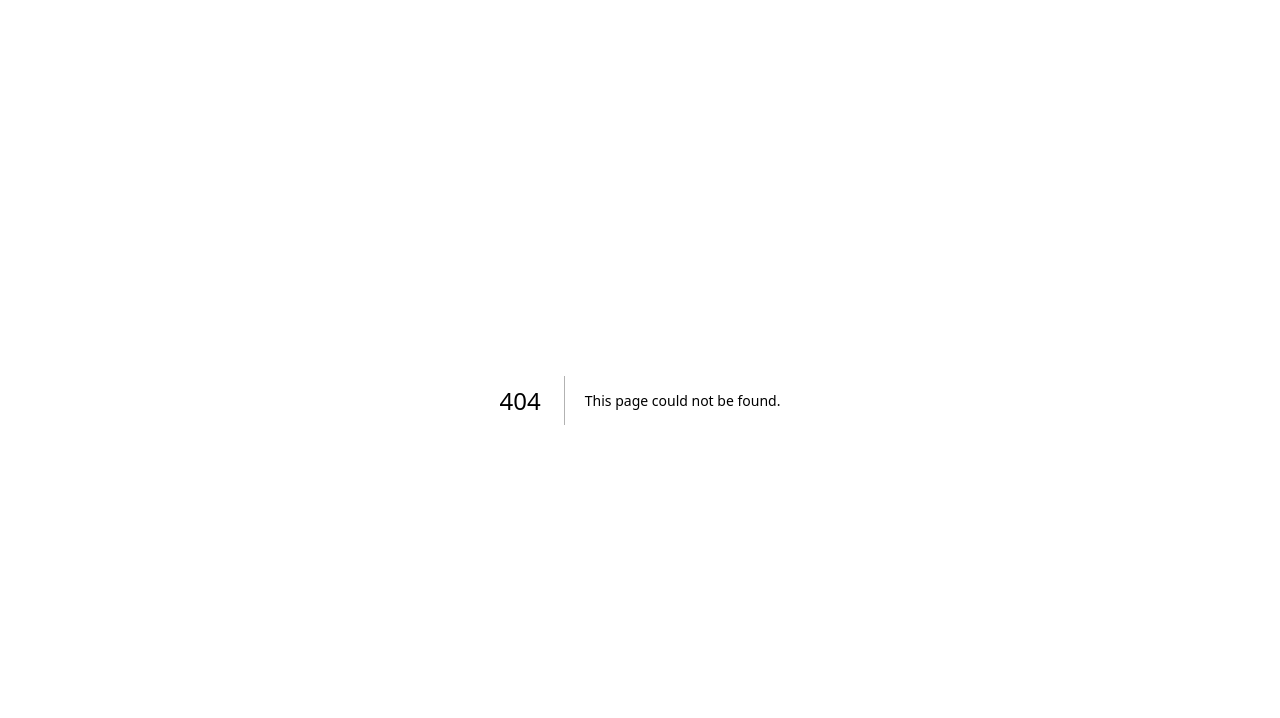
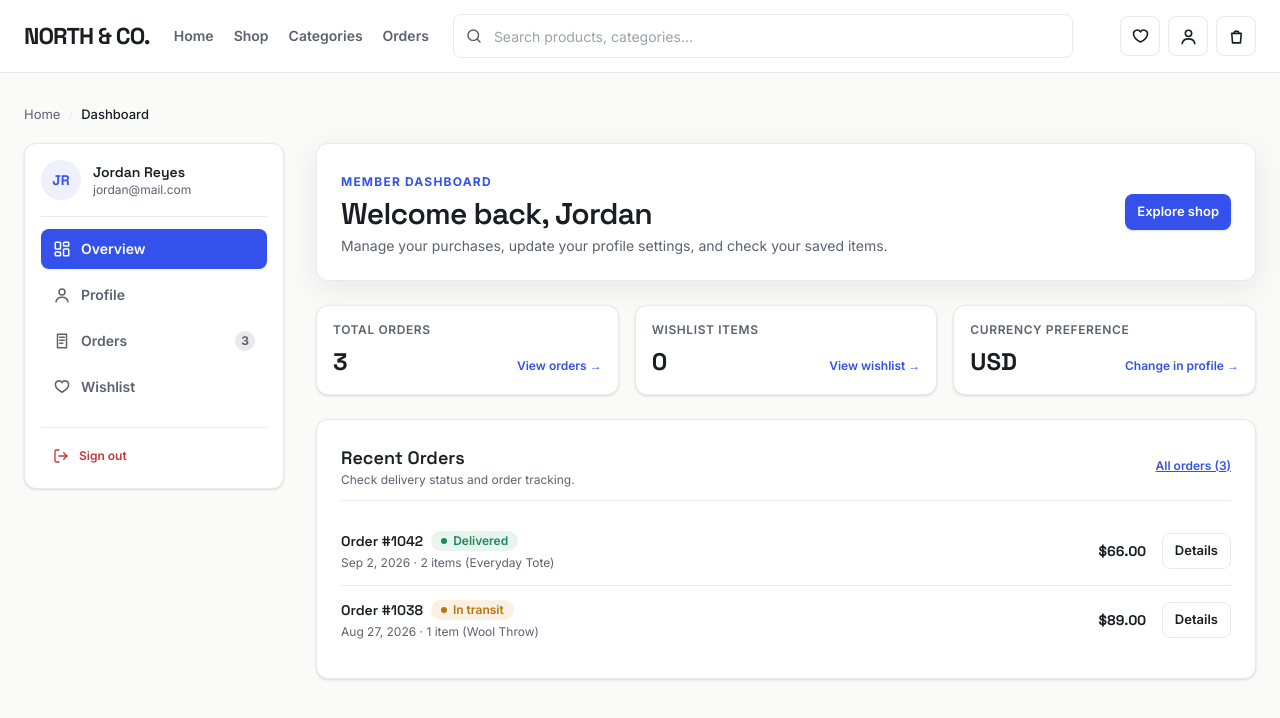
Before and after one commit to nelsonfrank/ecommerce-site-manpower, a Next.js app in the folder client/: page /dashboard in a window 1280 px wide. Before the commit this address had no page. Shown: the top 718 px of the page. Built offline with nearby package versions, Linux system fonts and the light colour scheme.

Commit message:
feat(dashboard): implement dashboard overview with metrics and recent orders

```diff
--- /dev/null
+++ b/client/app/(site)/dashboard/page.tsx
@@ -0,0 +1,150 @@
+"use client";
+
+import * as React from "react";
+import Link from "next/link";
+import { useStore } from "@/lib/store";
+import { ORDERS, getProductById } from "@/lib/data";
+import { formatMoney } from "@/lib/utils";
+import { Button } from "@/components/ui/Button";
+import { Badge } from "@/components/ui/Badge";
+
+export default function DashboardOverviewPage() {
+  const user = useStore((state) => state.user);
+  const currency = useStore((state) => state.currency);
+  const wishlist = useStore((state) => state.wishlist);
+
+  const firstName = user?.fullName ? user.fullName.split(" ")[0] : "Customer";
+  const recentOrders = ORDERS.slice(0, 2);
+
+  return (
+    <div className="space-y-6">
+      {/* Welcome Banner */}
+      <div className="rounded-md border border-mist bg-surface p-6 shadow-card flex flex-col sm:flex-row items-start sm:items-center justify-between gap-4">
+        <div>
+          <span className="text-xs font-bold uppercase tracking-widest text-action">
+            Member Dashboard
+          </span>
+          <h1 className="font-display font-semibold text-2xl sm:text-3xl text-ink tracking-tight mt-1">
+            Welcome back, {firstName}
+          </h1>
+          <p className="font-sans text-sm text-slate mt-1">
+            Manage your purchases, update your profile settings, and check your saved items.
+          </p>
+        </div>
+
+        <Link href="/shop" className="focus-ring shrink-0 rounded-sm">
+          <Button size="sm">Explore shop</Button>
+        </Link>
+      </div>
+
+      {/* Metrics Row */}
+      <div className="grid grid-cols-1 sm:grid-cols-3 gap-4">
+        <Link
+          href="/dashboard/orders"
+          className="focus-ring rounded-md border border-mist bg-surface p-4 shadow-sm hover:border-slate/40 transition-all block"
+        >
+          <span className="text-xs font-semibold text-slate uppercase tracking-wider block">
+            Total Orders
+          </span>
+          <div className="flex items-baseline justify-between mt-2">
+            <strong className="font-display text-2xl font-bold text-ink">
+              {ORDERS.length}
+            </strong>
+            <span className="text-xs text-action font-semibold">View orders →</span>
+          </div>
+        </Link>
+
+        <Link
+          href="/dashboard/wishlist"
+          className="focus-ring rounded-md border border-mist bg-surface p-4 shadow-sm hover:border-slate/40 transition-all block"
+        >
+          <span className="text-xs font-semibold text-slate uppercase tracking-wider block">
+            Wishlist Items
+          </span>
+          <div className="flex items-baseline justify-between mt-2">
+            <strong className="font-display text-2xl font-bold text-ink">
+              {wishlist.length}
+            </strong>
+            <span className="text-xs text-action font-semibold">View wishlist →</span>
+          </div>
+        </Link>
+
+        <Link
+          href="/dashboard/profile"
+          className="focus-ring rounded-md border border-mist bg-surface p-4 shadow-sm hover:border-slate/40 transition-all block"
+        >
+          <span className="text-xs font-semibold text-slate uppercase tracking-wider block">
+            Currency Preference
+          </span>
+          <div className="flex items-baseline justify-between mt-2">
+            <strong className="font-display text-2xl font-bold text-ink">
+              {currency}
+            </strong>
+            <span className="text-xs text-action font-semibold">Change in profile →</span>
+          </div>
+        </Link>
+      </div>
+
+      {/* Recent Orders Section */}
+      <div className="rounded-md border border-mist bg-surface p-6 shadow-sm space-y-4">
+        <div className="flex items-center justify-between pb-3 border-b border-mist">
+          <div>
+            <h2 className="font-display font-semibold text-lg text-ink">
+              Recent Orders
+            </h2>
+            <p className="font-sans text-xs text-slate">
+              Check delivery status and order tracking.
+            </p>
+          </div>
+          <Link
+            href="/dashboard/orders"
+            className="text-xs font-semibold text-action hover:text-action-hover underline"
+          >
+            All orders ({ORDERS.length})
+          </Link>
+        </div>
+
+        <div className="divide-y divide-mist">
+          {recentOrders.map((order) => {
+            const firstProduct = getProductById(order.items[0]);
+            const isDelivered = order.status === "delivered";
+
+            return (
+              <div
+                key={order.id}
+                className="py-3.5 flex flex-col sm:flex-row sm:items-center justify-between gap-3"
+              >
+                <div>
+                  <div className="flex items-center gap-2">
+                    <strong className="font-display font-semibold text-sm text-ink">
+                      Order #{order.id}
+                    </strong>
+                    <Badge variant={isDelivered ? "success" : "warning"} withDot>
+                      {isDelivered ? "Delivered" : "In transit"}
+                    </Badge>
+                  </div>
+                  <span className="text-xs text-slate mt-1 block">
+                    {order.date} · {order.items.length}{" "}
+                    {order.items.length === 1 ? "item" : "items"} (
+                    {firstProduct?.name || "Everyday Goods"})
+                  </span>
+                </div>
+
+                <div className="flex items-center gap-4">
+                  <span className="font-display tabular font-bold text-sm text-ink">
+                    {formatMoney(order.total, currency)}
+                  </span>
+                  <Link href={`/dashboard/orders/${order.id}`}>
+                    <Button variant="secondary" size="sm">
+                      Details
+                    </Button>
+                  </Link>
+                </div>
+              </div>
+            );
+          })}
+        </div>
+      </div>
+    </div>
+  );
+}
```
